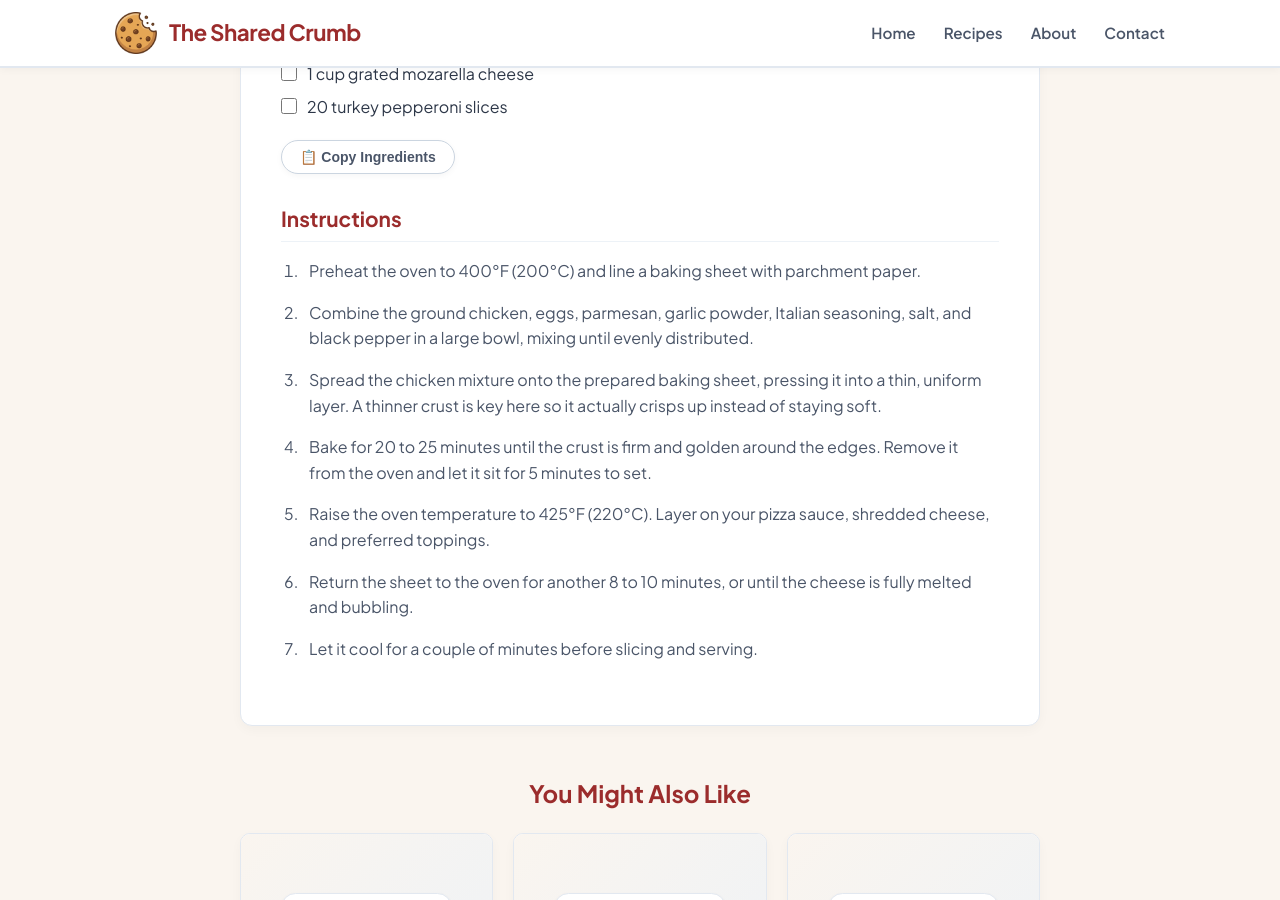
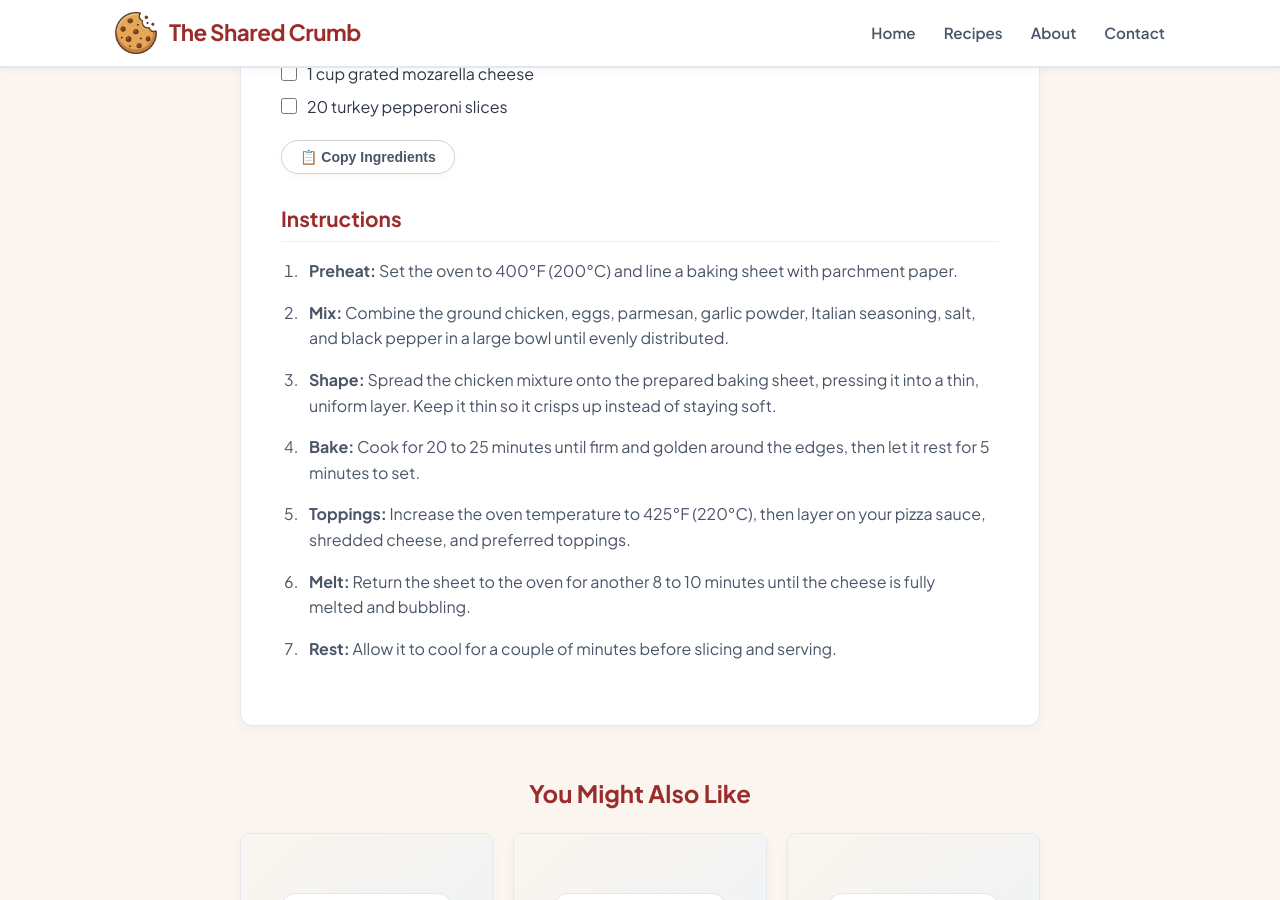
Before and after one commit to TheSharedCrumb/TheSharedCrumb, a Jekyll site: the page built from _recipes/Pizza_ChickenCrust.md, in a window 1280 px wide and 900 px high, scrolled down 1441 px. Built offline with Jekyll 4.4.1, drawn with Linux system fonts in a browser that asks for light colours.

Commit message:
Update Pizza_ChickenCrust.md

```diff
--- a/_recipes/Pizza_ChickenCrust.md
+++ b/_recipes/Pizza_ChickenCrust.md
@@ -31,10 +31,10 @@ Traditional pizza dough relies on a massive wall of flour, which usually leaves
 * 20 turkey pepperoni slices
 
 ### Instructions
-1. Preheat the oven to 400°F (200°C) and line a baking sheet with parchment paper.
-2. Combine the ground chicken, eggs, parmesan, garlic powder, Italian seasoning, salt, and black pepper in a large bowl, mixing until evenly distributed.
-3. Spread the chicken mixture onto the prepared baking sheet, pressing it into a thin, uniform layer. A thinner crust is key here so it actually crisps up instead of staying soft.
-4. Bake for 20 to 25 minutes until the crust is firm and golden around the edges. Remove it from the oven and let it sit for 5 minutes to set.
-5. Raise the oven temperature to 425°F (220°C). Layer on your pizza sauce, shredded cheese, and preferred toppings.
-6. Return the sheet to the oven for another 8 to 10 minutes, or until the cheese is fully melted and bubbling.
-7. Let it cool for a couple of minutes before slicing and serving.
+1. **Preheat:** Set the oven to 400°F (200°C) and line a baking sheet with parchment paper.
+2. **Mix:** Combine the ground chicken, eggs, parmesan, garlic powder, Italian seasoning, salt, and black pepper in a large bowl until evenly distributed.
+3. **Shape:** Spread the chicken mixture onto the prepared baking sheet, pressing it into a thin, uniform layer. Keep it thin so it crisps up instead of staying soft.
+4. **Bake:** Cook for 20 to 25 minutes until firm and golden around the edges, then let it rest for 5 minutes to set.
+5. **Toppings:** Increase the oven temperature to 425°F (220°C), then layer on your pizza sauce, shredded cheese, and preferred toppings.
+6. **Melt:** Return the sheet to the oven for another 8 to 10 minutes until the cheese is fully melted and bubbling.
+7. **Rest:** Allow it to cool for a couple of minutes before slicing and serving.
```
